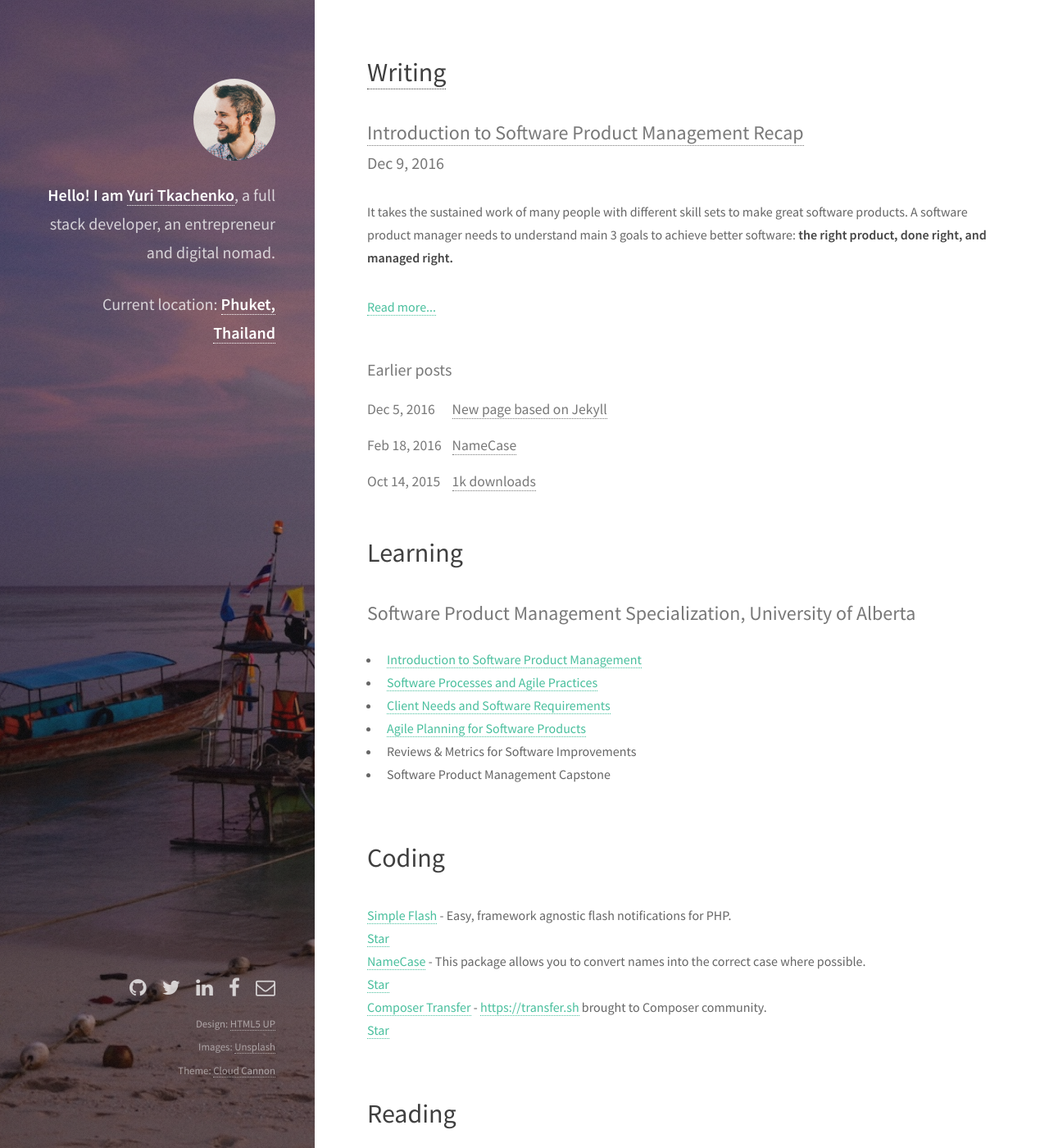
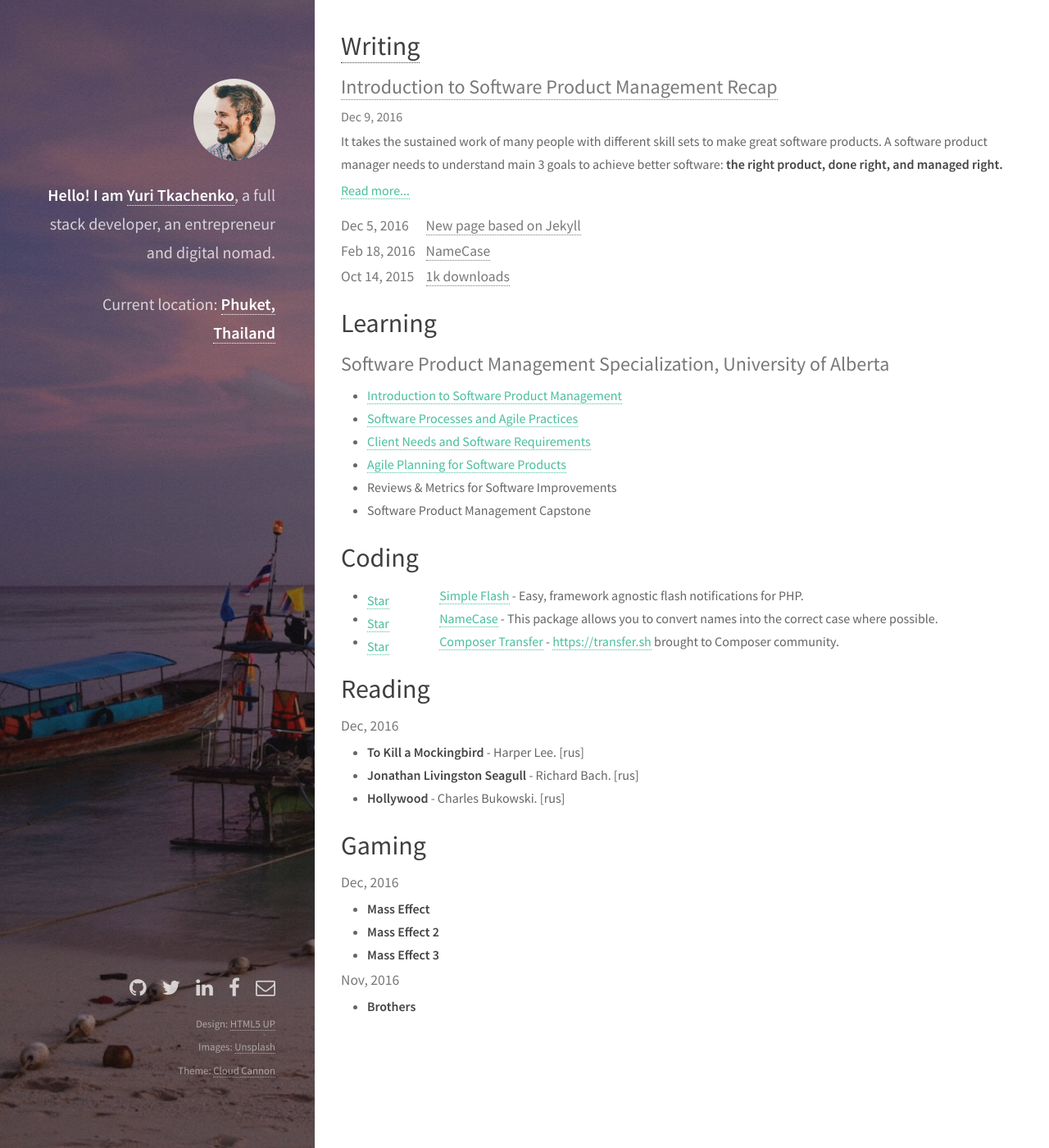
Before and after one commit to tamtamchik/tamtamchik.github.io, a Jekyll site: the page built from index.html, in a window 1280 px wide and 1400 px high. Shown: the whole window at 82% size. Built offline with Jekyll 4.4.1, drawn with Linux system fonts in a browser that asks for light colours.

Commit message:
compact version

```diff
--- a/css/style.css
+++ b/css/style.css
@@ -61,14 +61,14 @@
 	}
 
 	p {
-		margin: 0 0 2em 0;
+		margin: 0 0 0.25em 0;
 	}
 
 	h1, h2, h3, h4, h5, h6 {
 		color: #787878;
 		font-weight: 400;
 		line-height: 1em;
-		margin: 0 0 1em 0;
+		margin: 0 0 0.25em 0;
 	}
 
 		h1 a, h2 a, h3 a, h4 a, h5 a, h6 a {
@@ -188,9 +188,8 @@
 	}
 
 	header h2 + p {
-		font-size: 1.25em;
-		margin-top: -1em;
 		line-height: 1.5em;
+		margin-bottom: 0.25em;
 	}
 
 	header h3 + p {
@@ -581,12 +580,19 @@
 
 	ul {
 		list-style: disc;
-		margin: 0 0 2em 0;
+		margin: 0 0 0.25em 1em;
 		padding-left: 1em;
 	}
 
 		ul li {
-			padding-left: 0.5em;
+			padding-left: 0;
+		}
+
+		ul li .git-star {
+			display: inline-block;
+			position: relative;
+			top: 6px;
+			min-width: 85px;
 		}
 
 		ul.alt {
@@ -1033,12 +1039,12 @@
 	#main {
 		margin-left: 35%;
 		max-width: 54em;
-		padding: 4em 4em 4em 4em;
+		padding: 2em 2em 2em 2em;
 		width: calc(100% - 35%);
 	}
 
 		#main > section {
-			margin: 1em 0 0 0;
+			margin: 0;
 			padding: 1em 0 0 0;
 		}
 
--- a/index.html
+++ b/index.html
@@ -16,12 +16,12 @@ layout: default
 
           <section>
               {{ post.excerpt }}
+              <a href="{{ post.url }}">Read more...</a>
           </section>
-          <p><a href="{{ post.url }}">Read more...</a></p>
       {% endfor %}
   </section>
+
   <section>
-      <h3>Earlier posts</h3>
       <div class="row">
 
           {% for post in site.posts offset:1 limit:3 %}
@@ -74,24 +74,21 @@ layout: default
 
       <div class="row">
           <article class="12u 12u(small)">
-              <ul class="alt noline">
+              <ul>
                   <li>
+                    <div class="git-star"><a class="github-button" href="https://github.com/tamtamchik/simple-flash" data-icon="octicon-star" data-count-href="/tamtamchik/simple-flash/stargazers" data-count-api="/repos/tamtamchik/simple-flash#stargazers_count" data-count-aria-label="# stargazers on GitHub" aria-label="Star tamtamchik/simple-flash on GitHub">Star</a></div>
                     <a href="https://github.com/tamtamchik/simple-flash">Simple Flash</a>
-                    - Easy, framework agnostic flash notifications for PHP. <br />
-                    <!-- Place this tag where you want the button to render. -->
-                    <a class="github-button" href="https://github.com/tamtamchik/simple-flash" data-icon="octicon-star" data-count-href="/tamtamchik/simple-flash/stargazers" data-count-api="/repos/tamtamchik/simple-flash#stargazers_count" data-count-aria-label="# stargazers on GitHub" aria-label="Star tamtamchik/simple-flash on GitHub">Star</a>
+                    - Easy, framework agnostic flash notifications for PHP.
                   </li>
                   <li>
+                    <div class="git-star"><a class="github-button" href="https://github.com/tamtamchik/namecase" data-icon="octicon-star" data-count-href="/tamtamchik/namecase/stargazers" data-count-api="/repos/tamtamchik/namecase#stargazers_count" data-count-aria-label="# stargazers on GitHub" aria-label="Star tamtamchik/namecase on GitHub">Star</a></div>
                     <a href="https://github.com/tamtamchik/namecase">NameCase</a>
-                    - This package allows you to convert names into the correct case where possible.<br />
-                    <!-- Place this tag where you want the button to render. -->
-                    <a class="github-button" href="https://github.com/tamtamchik/namecase" data-icon="octicon-star" data-count-href="/tamtamchik/namecase/stargazers" data-count-api="/repos/tamtamchik/namecase#stargazers_count" data-count-aria-label="# stargazers on GitHub" aria-label="Star tamtamchik/namecase on GitHub">Star</a>
+                    - This package allows you to convert names into the correct case where possible.
                   </li>
                   <li>
+                    <div class="git-star"><a class="github-button" href="https://github.com/tamtamchik/composer-transfer" data-icon="octicon-star" data-count-href="/tamtamchik/composer-transfer/stargazers" data-count-api="/repos/tamtamchik/composer-transfer#stargazers_count" data-count-aria-label="# stargazers on GitHub" aria-label="Star tamtamchik/composer-transfer on GitHub">Star</a></div>
                     <a href="https://github.com/tamtamchik/composer-transfer">Composer Transfer</a>
-                    - <a href="https://transfer.sh">https://transfer.sh</a> brought to Composer community. <br />
-                    <!-- Place this tag where you want the button to render. -->
-                    <a class="github-button" href="https://github.com/tamtamchik/composer-transfer" data-icon="octicon-star" data-count-href="/tamtamchik/composer-transfer/stargazers" data-count-api="/repos/tamtamchik/composer-transfer#stargazers_count" data-count-aria-label="# stargazers on GitHub" aria-label="Star tamtamchik/composer-transfer on GitHub">Star</a>
+                    - <a href="https://transfer.sh">https://transfer.sh</a> brought to Composer community.
                   </li>
               </ul>
           </article>
```
